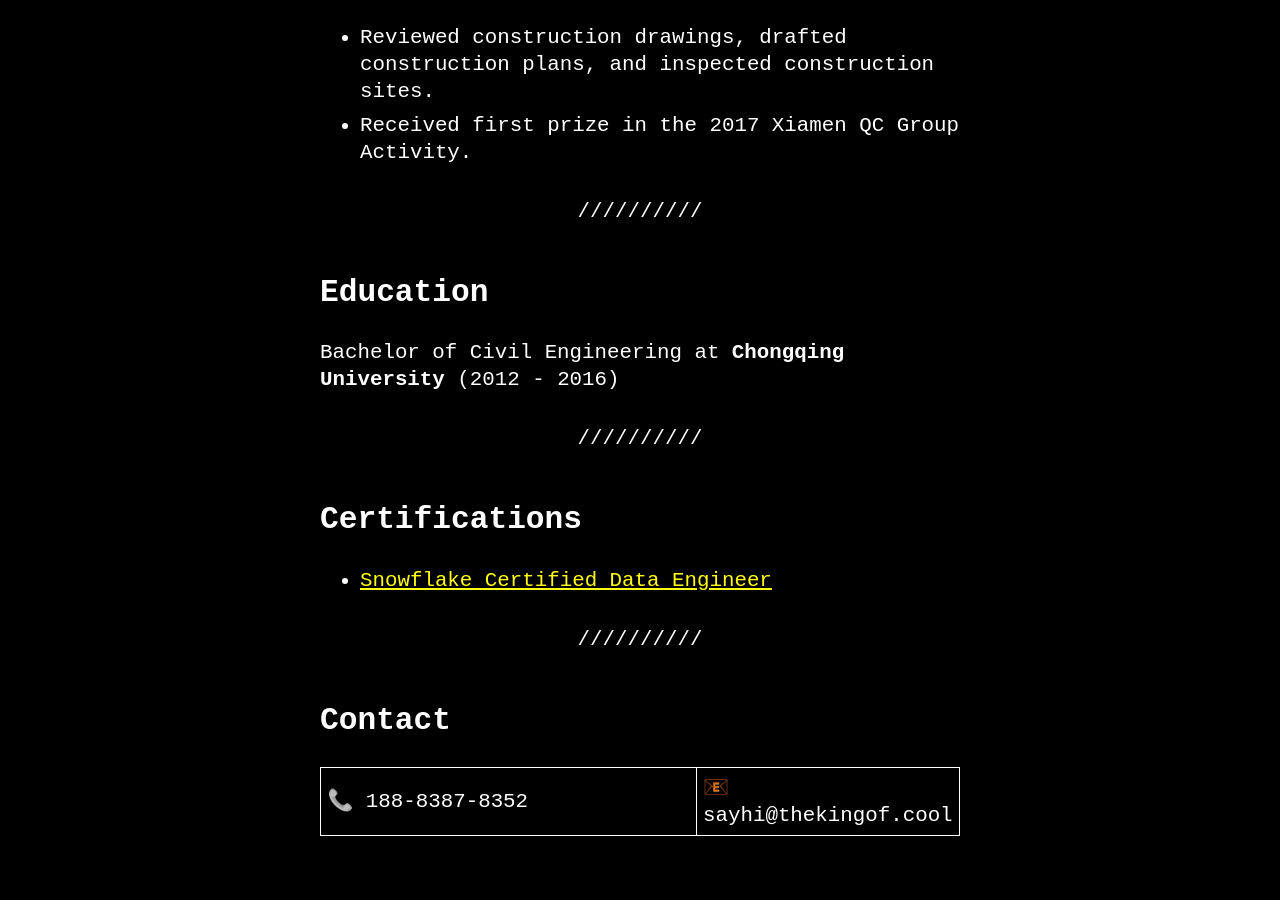
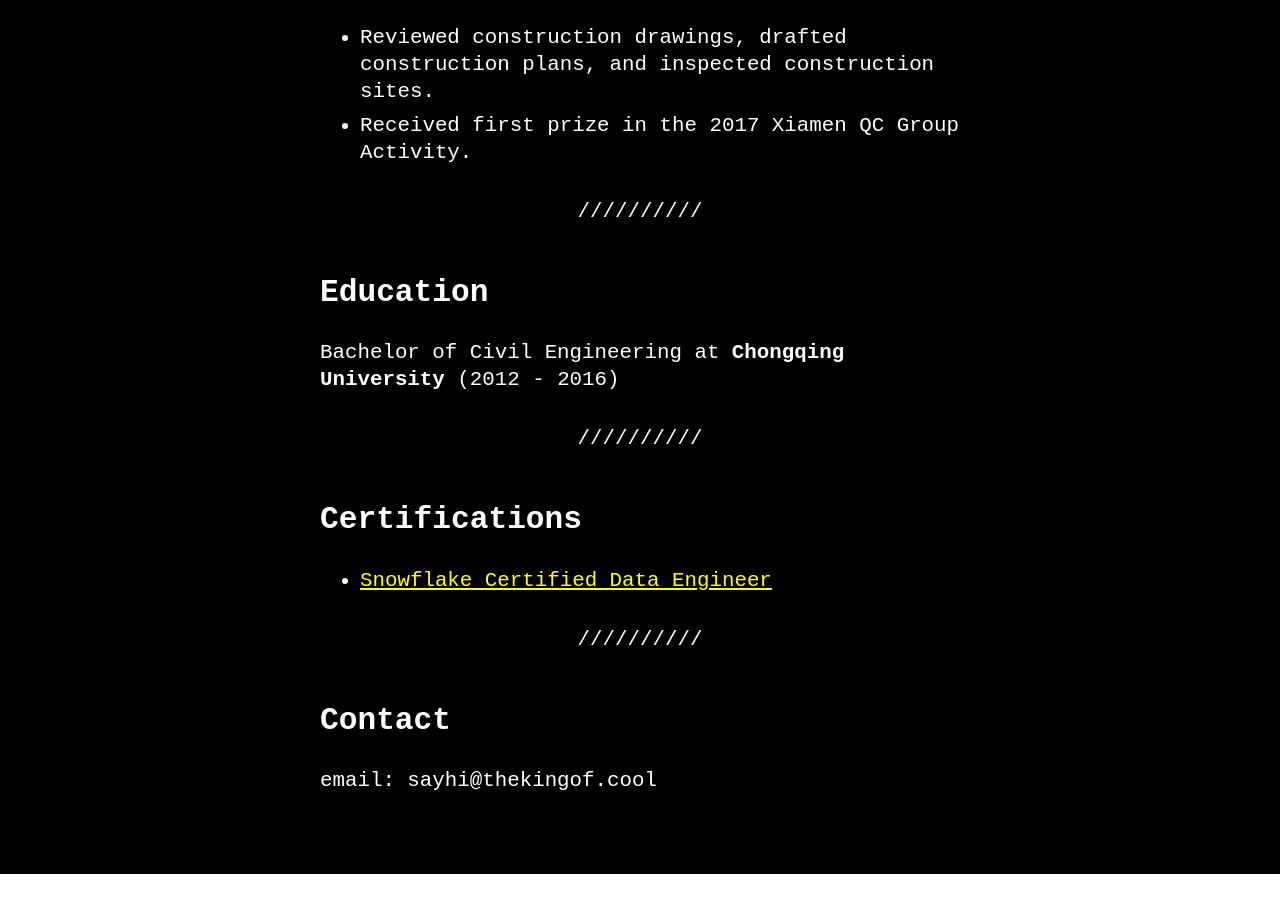
Before and after one commit to thekingofcool/thekingofcool.github.io, a Jekyll site: the page built from about.md, in a window 1280 px wide and 900 px high, scrolled down 3023 px. Built offline with Jekyll 4.4.1, drawn with Linux system fonts in a browser that asks for light colours; a style sheet for code colours, icons or effects is not loaded; after the commit the page ends 3897 px from its top, so only the background shows below that.

Commit message:
update about me

```diff
--- a/about.md
+++ b/about.md
@@ -74,4 +74,4 @@ Bachelor of Civil Engineering at **Chongqing University** (2012 - 2016)
 ---
 ## Contact
 
-📞 188-8387-8352 | 📧 sayhi@thekingof.cool
+email: sayhi@thekingof.cool
```
Also changed, not shown: _posts/2024-09-21-japanese_children_in_china.md (+1 -1 lines), 3 other files.
